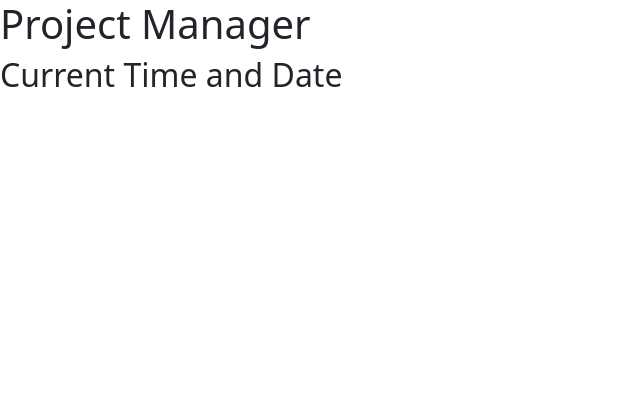
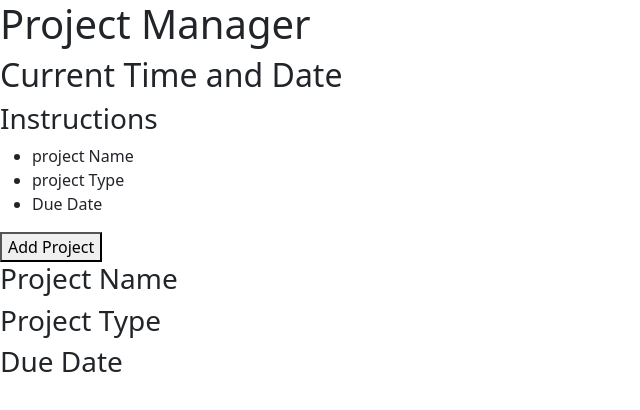
Before and after one commit to joshmatsumoto/Project-Tracker, a plain HTML site: page index.html in a window 1280 px wide. Shown: the whole page, without its empty margins (0-640 px from the left). Drawn offline with nearby package versions, Linux system fonts and the light colour scheme.

Commit message:
added base structure to HTML

```diff
--- a/index.html
+++ b/index.html
@@ -14,5 +14,28 @@
             <h2 id="date"></h2>
             <h2 id="time"></h2>
         </header>
+        <aside>
+            <div class="row">
+                <div class="col-3">
+                    <h3>Instructions</h3>
+                    <ul>
+                        <li>project Name</li>
+                        <li>project Type</li>
+                        <li>Due Date</li>
+                    </ul>
+                    <button>Add Project</button>
+                </div>
+            </div>
+        </aside>
+        <main>
+            <div class="row">
+                <div class="col-9">
+                    <h3>Project Name</h3>
+                    <h3>Project Type</h3>
+                    <h3>Due Date</h3>
+                </div>
+            </div>
+            <ul id="projectlist"></ul>
+        </main>
     </body>
 </html>
```
